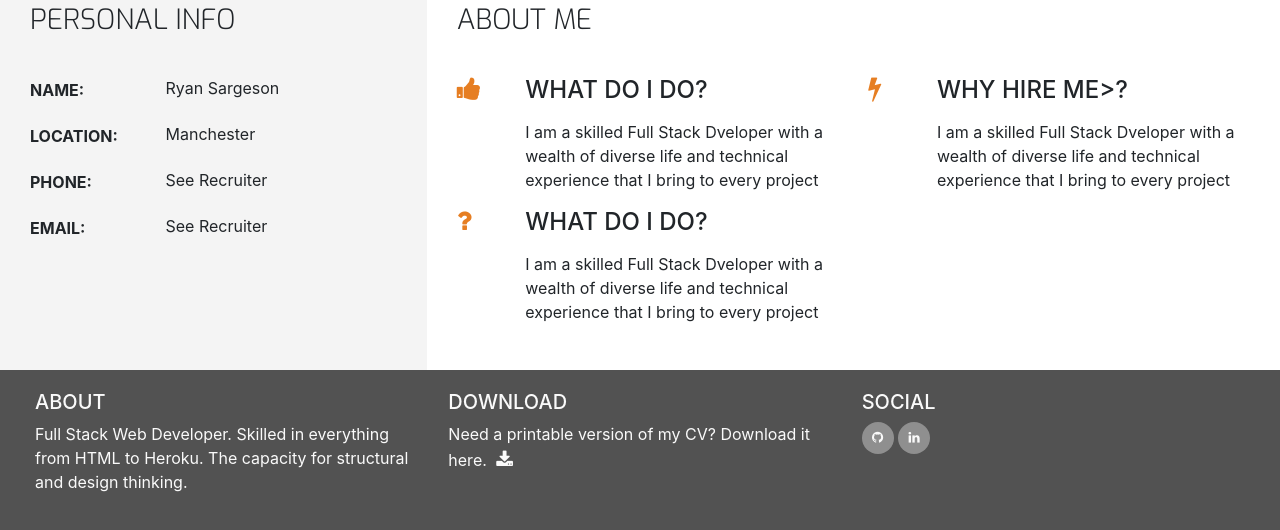
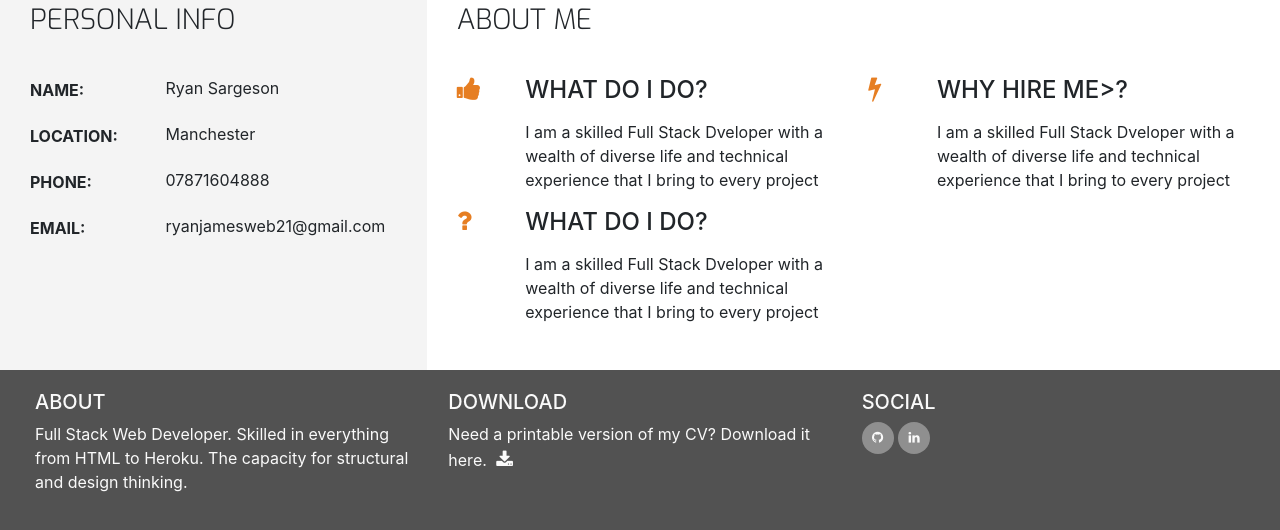
Before and after one commit to sargey18/portfolio2, a plain HTML site: page index.html in a window 1280 px wide. Shown: the part 391-921 px from the top of the page. Drawn offline with nearby package versions, Linux system fonts and the light colour scheme.

Commit message:
update contact

```diff
--- a/index.html
+++ b/index.html
@@ -86,7 +86,7 @@
                     </div>
                     <div class="value">
                         <p>
-                            See Recruiter
+                            07871604888
                         </p>
                     </div>
                 </div>
@@ -98,7 +98,8 @@
                     </div>
                     <div class="value">
                         <p>
-                            See Recruiter
+                            ryanjamesweb21@gmail.com
+
                         </p>
                     </div>
                 </div>
```
